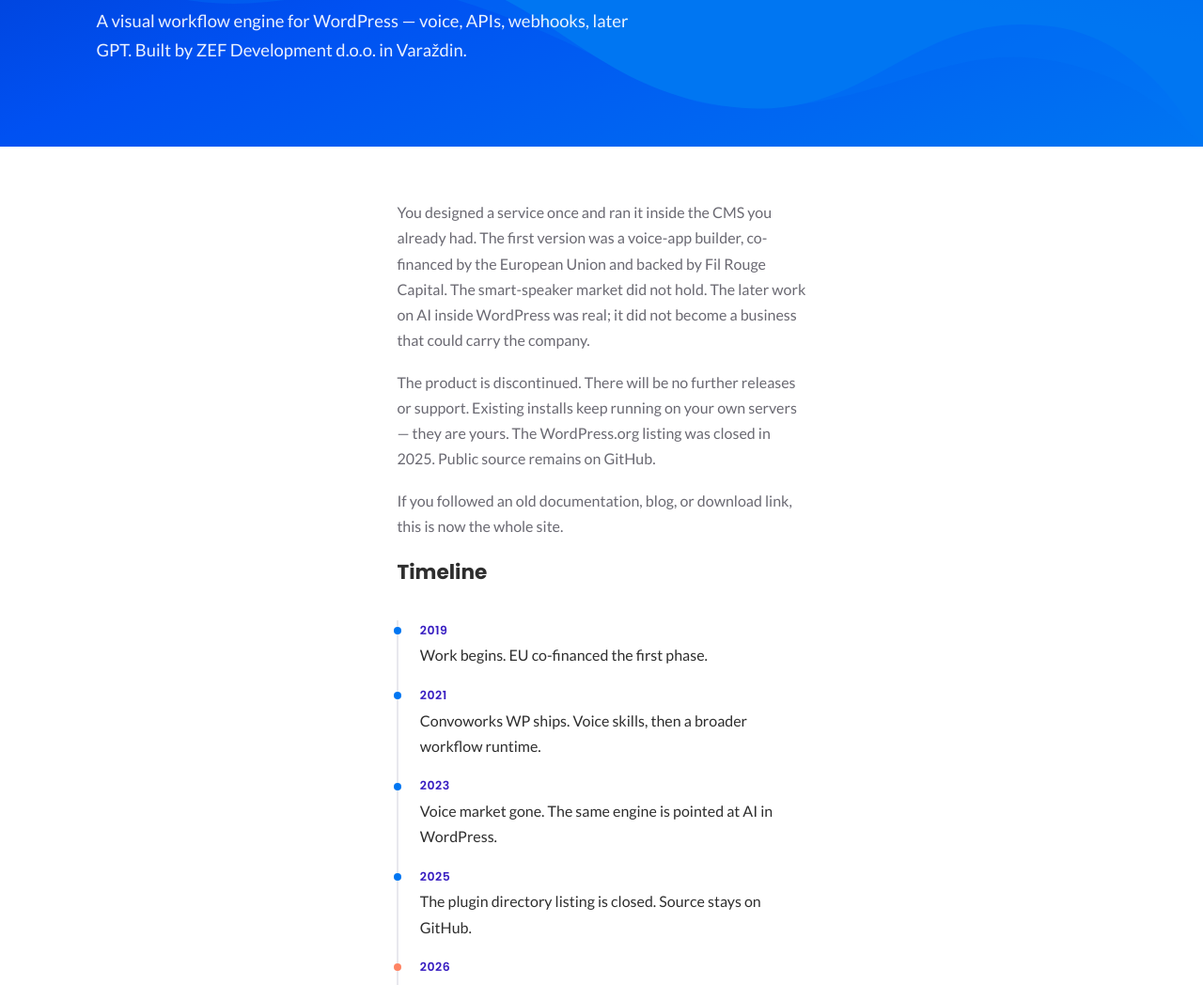
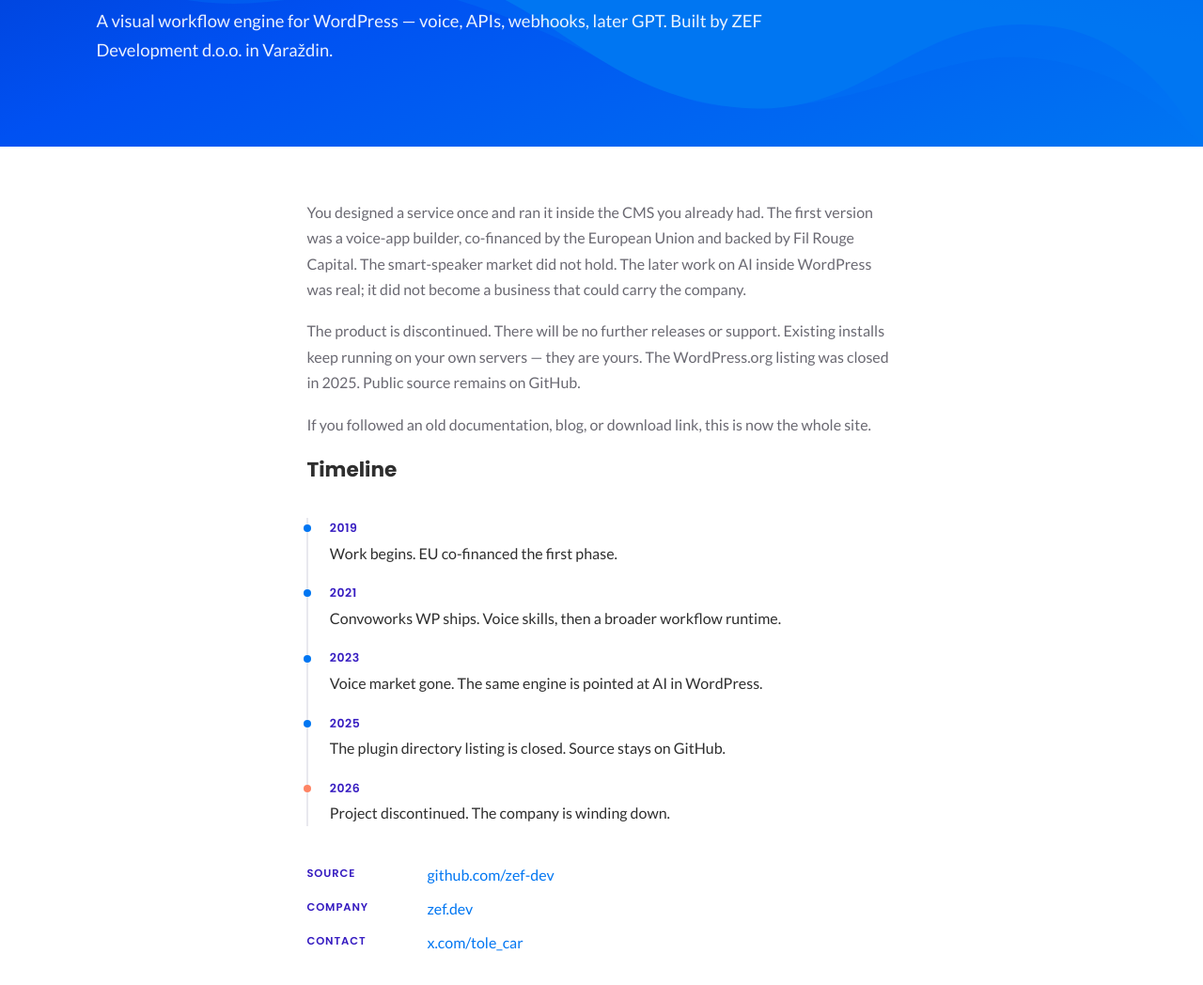
Before and after one commit to tolecar/convoworks-com-closure, a plain HTML site: page index.html in a window 1280 px wide. Shown: the part 200-1248 px from the top of the page at 94% size. Drawn offline with Linux system fonts and the light colour scheme.

Commit message:
fix: widen body column and point contact at x.com/tole_car
Co-Authored-By: Grok 4.6 <noreply@x.ai>

```diff
--- a/index.html
+++ b/index.html
@@ -24,7 +24,7 @@
       --ink: #2e2e2e;
       --muted: #6a6972;
       --line: #e8e8ee;
-      --max: 40rem;
+      --max: 52rem;
     }
 
     * { box-sizing: border-box; }
@@ -103,7 +103,7 @@
 
     .hero .lede {
       margin: 0;
-      max-width: 36rem;
+      max-width: 46rem;
       font-size: 1.15rem;
       line-height: 1.65;
       color: rgba(255,255,255,0.92);
@@ -269,7 +269,7 @@
       <dt>Company</dt>
       <dd><a href="https://zef.dev">zef.dev</a></dd>
       <dt>Contact</dt>
-      <dd><a href="mailto:tole@zefdev.com">tole@zefdev.com</a></dd>
+      <dd><a href="https://x.com/tole_car">x.com/tole_car</a></dd>
     </dl>
   </main>
 
```
